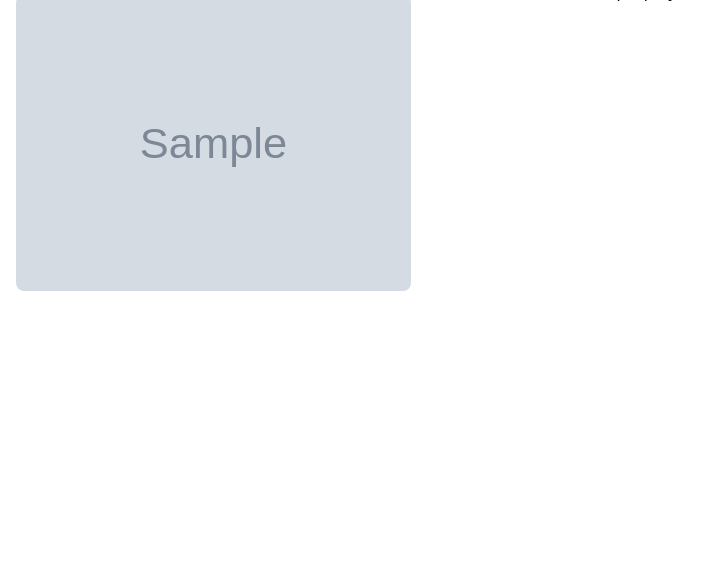
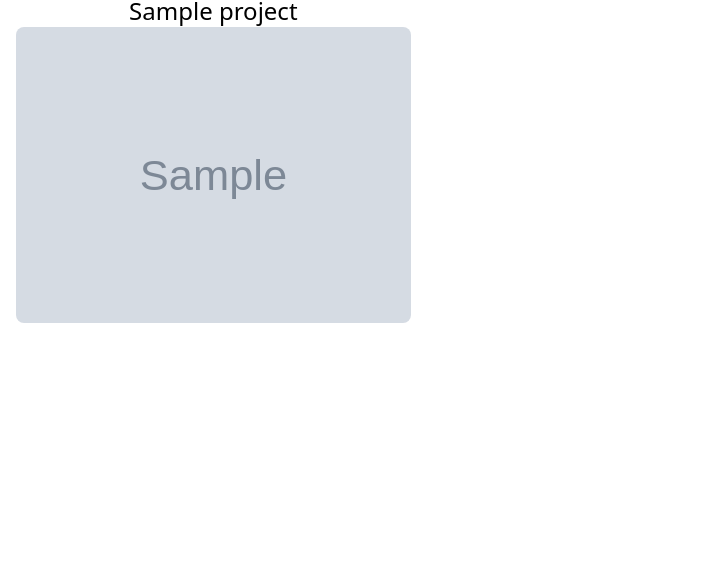
Before and after one commit to stemcreations/ToadCraft, a Django app: page /projects/ in a window 1280 px wide. Shown: the part 213-800 px from the top of the page, without its empty margins (0-719 px from the left). Run offline with Django 4.2, Linux system fonts and the light colour scheme; tables that the repository leaves empty hold one stand-in row (values such as "Sample post"); grey boxes marked "Sample" are stand-in pictures; some libraries are stand-ins or nearby versions.

Commit message:
updated project and project-details page.

```diff
--- a/base/templates/base/all_projects.html
+++ b/base/templates/base/all_projects.html
@@ -1,17 +1,17 @@
 {% extends 'main.html' %}
 
 {% block content %}
-{% for job in projects %}
+
 <div class="grid lg:grid-cols-3 md:grid-cols-2">
     {% for job in projects %}
-    <div class="p-4 flex justify-center">
+    <div class="p-4 flex-col justify-center">
+        <div class="flex justify-center text-2xl">{{ job.name }}</div>
         <a href="{% url 'project_detail' job.id %}">
             <img class="h-auto w-auto rounded-lg shadow-none transition-shadow duration-300 ease-in-out hover:shadow-lg hover:shadow-black/30"
                 src="{{ job.primary_image.image.url }}" alt="{{ job.name }}" />
         </a>
     </div>
-    <h3 class="flex justify-center text-lgrother">{{ job.name }}</h3>
     {% endfor %}
 </div>
-{% endfor %}
+
 {% endblock content %}
--- a/base/templates/base/project_detail.html
+++ b/base/templates/base/project_detail.html
@@ -1,7 +1,7 @@
 {% extends 'main.html' %}
 {% load static %}
 {% block content %}
-<h1 class="text-4xl font-bold text-center py-8">{{ project.name }}</h1>
+<div class="text-2xl text-center">{{ project.name }}</div>
 <div class="grid lg:grid-cols-3 md:grid-cols-2">
     {% for img in images %}
     <div class="p-4 flex justify-center">
```
